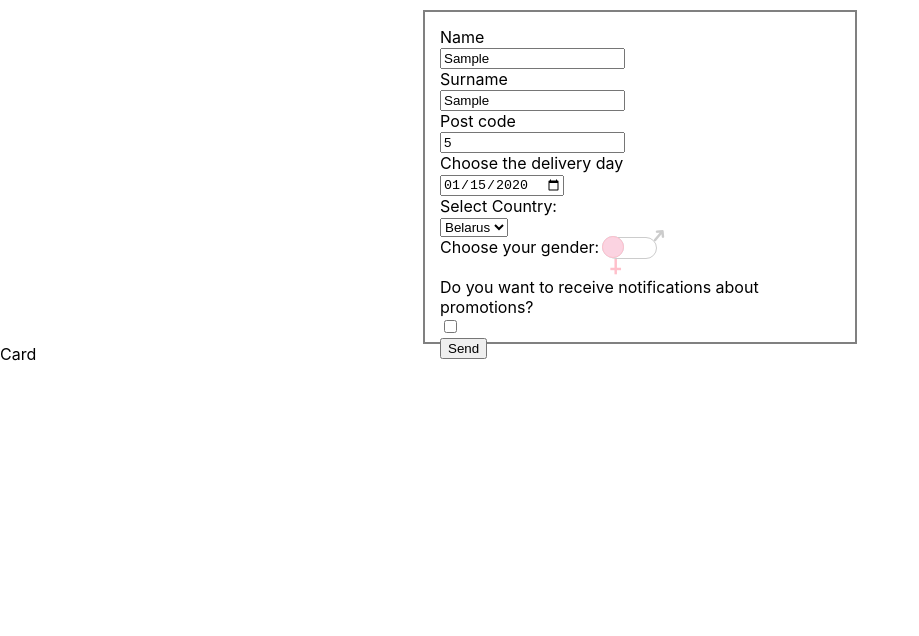
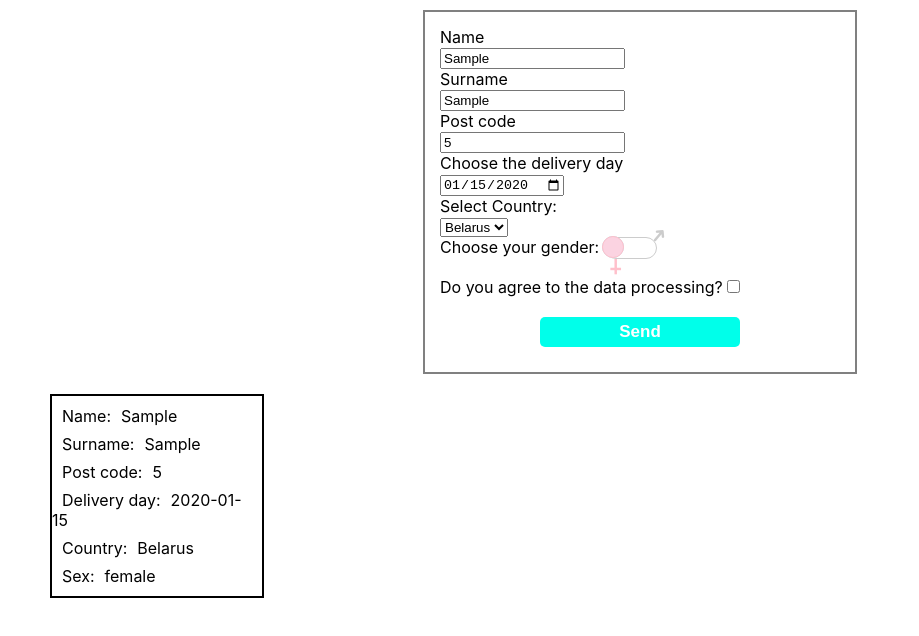
Before and after one commit to Trickster69/React-2021-Q3, a React (Vite) app: page / in a window 1280 px wide. Both pictures are taken after typing "Sample", "Sample", "5", "2020-01-15" into the empty fields and a click on the input "Send". Shown: the top 636 px of the page, without its empty margins (0-919 px from the left). Built offline with nearby package versions, Linux system fonts and the light colour scheme; the HTML template or start-up script is replaced by a standard one.

Commit message:
feat: add cards

```diff
--- a/src/App.css
+++ b/src/App.css
@@ -0,0 +1,7 @@
+.cards-wrapper {
+    margin-top: 20px;
+    display: flex;
+    gap: 20px;
+    flex-wrap: wrap;
+    padding: 0 50px;
+}
--- a/src/App.jsx
+++ b/src/App.jsx
@@ -4,11 +4,16 @@ import Form from './Form/Form';
 import Card from './Card/Card';
 
 function App() {
+  const [formData, setFormData] = useState([]);
+  console.log(formData);
+  // formData.forEach((key) => console.log(key));
   return (
     <div className="form-wrapper">
-      <Form />
-      <div className="cards">
-        <Card />
+      <Form setFormData={setFormData} />
+      <div className="cards-wrapper">
+        {formData.map((key, index) => (
+          <Card formData={key} id={index} />
+        ))}
       </div>
     </div>
   );
--- a/src/Card/Card.jsx
+++ b/src/Card/Card.jsx
@@ -1,6 +1,33 @@
 import React from 'react';
 import s from './Card.module.css';
 
-export default function Card() {
-  return <div>Card</div>;
+export default function Card({ formData }) {
+  return (
+    <div className={s.card}>
+      <div>
+        <span>Name:</span>
+        <span>{formData.firstName}</span>
+      </div>
+      <div>
+        <span>Surname:</span>
+        <span>{formData.lastName}</span>
+      </div>
+      <div>
+        <span>Post code:</span>
+        <span>{formData.zipCode}</span>
+      </div>
+      <div>
+        <span>Delivery day:</span>
+        <span>{formData.deliveryDate}</span>
+      </div>
+      <div>
+        <span>Country:</span>
+        <span>{formData.country}</span>
+      </div>
+      <div>
+        <span>Sex:</span>
+        <span>{formData.gender}</span>
+      </div>
+    </div>
+  );
 }
--- a/src/Card/Card.module.css
+++ b/src/Card/Card.module.css
@@ -0,0 +1,13 @@
+.card {
+    width: 200px;
+    height: 180px;
+    border:  2px solid black;
+    display: flex;
+    flex-direction: column;
+    justify-content: space-between;
+    padding: 10px 10px 10px 0px;
+}
+
+.card span {
+    margin-left: 10px;
+}
--- a/src/Form/Form.jsx
+++ b/src/Form/Form.jsx
@@ -1,18 +1,28 @@
 import React, { useState } from 'react';
 import s from './Form.module.css';
 
-export default function Form() {
+export default function Form({ setFormData }) {
   const [firstName, setFirstName] = useState('');
   const [lastName, setLastName] = useState('');
   const [zipCode, setZipCode] = useState('');
   const [deliveryDate, setDeliveryDate] = useState('');
   const [country, setCountry] = useState('Belarus');
-  const [promotion, setPromotion] = useState(false);
+  const [processingData, setProcessingData] = useState(false);
   const [gender, setGender] = useState('female');
 
   const submit = (e) => {
     e.preventDefault();
-    console.log(gender);
+    setFormData((curData) => [
+      ...curData,
+      {
+        firstName,
+        lastName,
+        zipCode,
+        deliveryDate,
+        country,
+        gender,
+      },
+    ]);
   };
   return (
     <form className={s.form} onSubmit={submit}>
@@ -106,21 +116,20 @@ export default function Form() {
         </label>
       </div>
 
-      <div className={s.promo}>
-        <label htmlFor="promotion">
-          Do you want to receive notifications about promotions?
-          <br />
+      <div className={s.processingData}>
+        <label htmlFor="precessingData">
+          Do you agree to the data processing?
           <input
             type="checkbox"
-            name="promotion"
-            value={promotion}
-            onChange={() => setPromotion((curAnswer) => !curAnswer)}
+            name="precessingData"
+            value={processingData}
+            onChange={() => setProcessingData((curAnswer) => !curAnswer)}
           />
         </label>
       </div>
 
-      <div>
-        <input type="submit" value="Send" />
+      <div className={s.btn_wrapper}>
+        <input type="submit" value="Send" className={s.send_btn} />
       </div>
     </form>
   );
--- a/src/Form/Form.module.css
+++ b/src/Form/Form.module.css
@@ -3,7 +3,7 @@
     margin-top: 10px;
     border: 2px solid gray;
     width: 400px;
-    height: 300px;
+    height: 330px;
     padding: 15px;
 }
 
@@ -134,6 +134,23 @@ a .i1 {
     }
 }
 
-.promo {
+.processingData {
     margin-top: 20px;
 }
+
+.btn_wrapper {
+    margin-top: 20px;
+    text-align: center;
+}
+.send_btn {
+    background-color: rgb(0, 255, 234);
+    width: 200px;
+    height: 30px;
+    border: none;
+    outline: none;
+    cursor: pointer;
+    border-radius: 5px;
+    font-size: 17px;
+    color: white;
+    font-weight: bold;
+}
```
